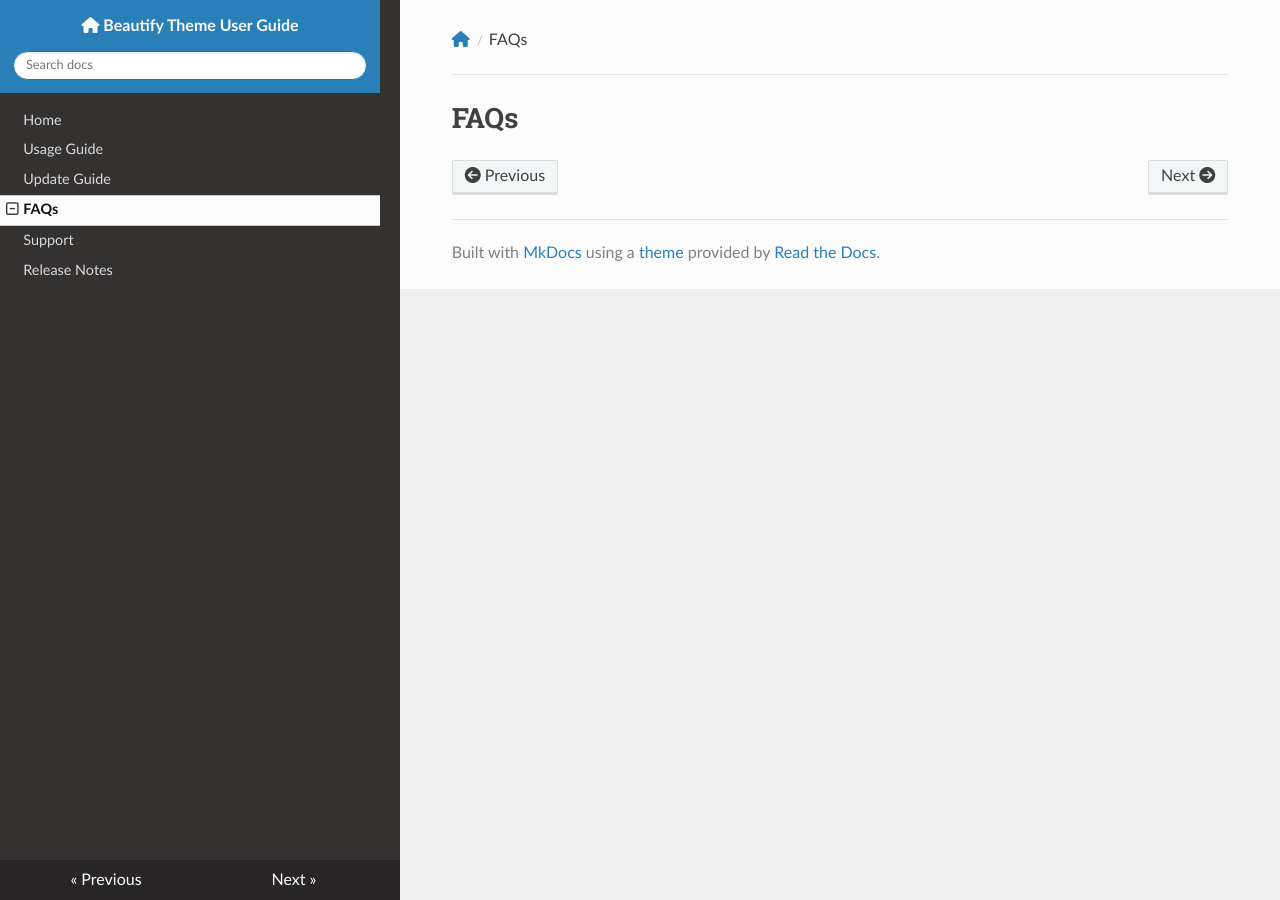
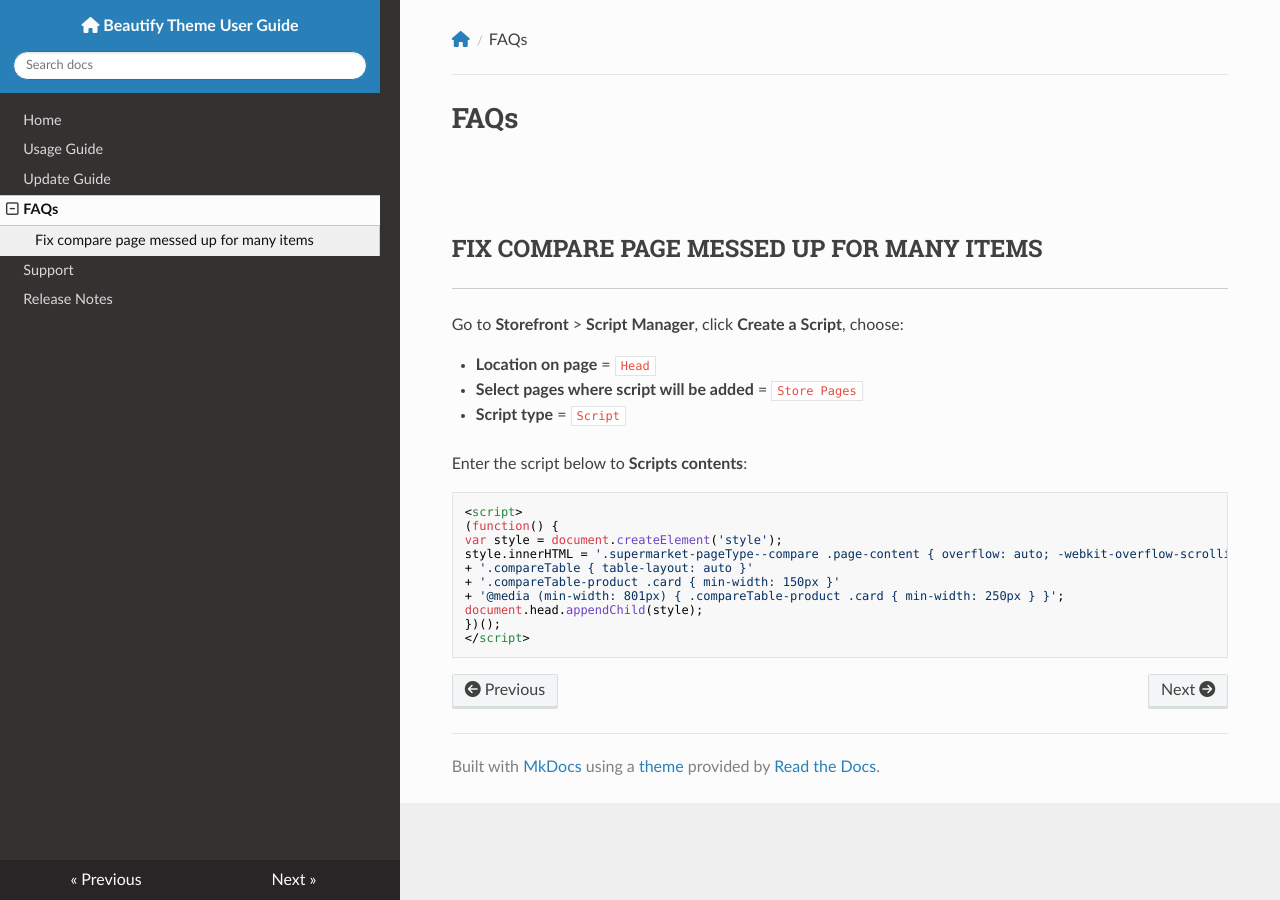
Before and after one commit to tvlgiao/bc-beautify-docs, an MkDocs documentation site: the page built from docs/faqs.md, in a window 1280 px wide. Built offline with MkDocs 1.6.1, drawn with Linux system fonts in a browser that asks for light colours; nearby versions of some CDN libraries.

Commit message:
FAQ: Fix compare page messed up for many items

````diff
--- a/docs/faqs.md
+++ b/docs/faqs.md
@@ -1 +1,24 @@
 # FAQs
+
+## Fix compare page messed up for many items
+
+Go to **Storefront** > **Script Manager**, click **Create a Script**, choose:
+
+- **Location on page** = `Head`
+- **Select pages where script will be added** = `Store Pages`
+- **Script type** = `Script`
+
+Enter the script below to **Scripts contents**:
+
+```html
+<script>
+(function() {
+var style = document.createElement('style');
+style.innerHTML = '.supermarket-pageType--compare .page-content { overflow: auto; -webkit-overflow-scrolling: touch; position: relative }'
++ '.compareTable { table-layout: auto }'
++ '.compareTable-product .card { min-width: 150px }'
++ '@media (min-width: 801px) { .compareTable-product .card { min-width: 250px } }';
+document.head.appendChild(style);
+})();
+</script>
+```
````
